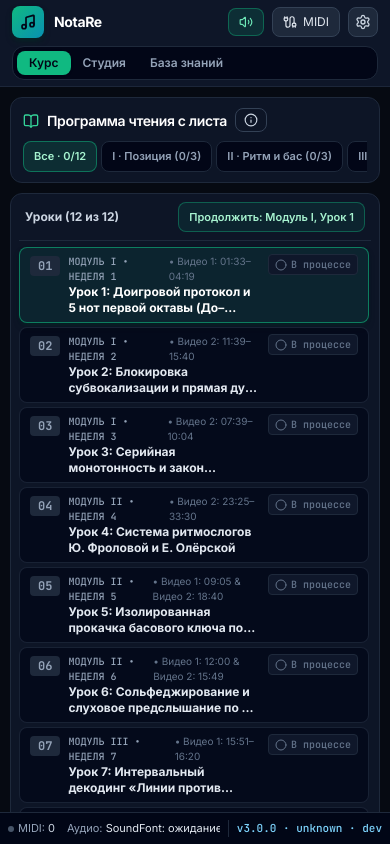
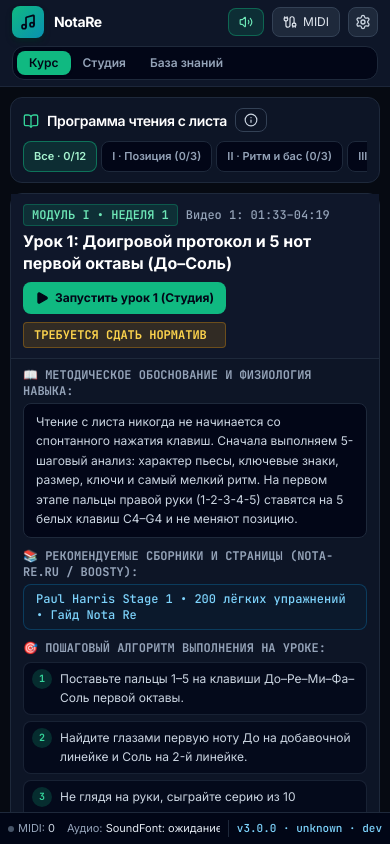
Before and after one commit to shafranek-js/Nota-Re, a React (Vite) app: page / in a window 390 px wide. Built offline with nearby package versions, Linux system fonts and the light colour scheme.

Commit message:
fix(course): present selected lesson and launch before list on narrow screens

```diff
--- a/src/components/workspaces/CourseWorkspace.tsx
+++ b/src/components/workspaces/CourseWorkspace.tsx
@@ -168,7 +168,7 @@ export const CourseWorkspace: React.FC = () => {
         </div>
 
         {/* Карточка выбранного урока */}
-        <div data-testid="course-detail-panel" className="lg:col-span-7 min-w-0 flex flex-col bg-slate-900/90 border border-slate-800 rounded-xl px-3 py-2.5 lg:overflow-hidden lg:min-h-0">
+        <div data-testid="course-detail-panel" className="order-first lg:order-none lg:col-span-7 min-w-0 flex flex-col bg-slate-900/90 border border-slate-800 rounded-xl px-3 py-2.5 lg:overflow-hidden lg:min-h-0">
             {/* Шапка карточки */}
             <div data-testid="course-selected-header" className="relative z-10 -mx-3 -mt-2.5 px-3 py-2.5 flex flex-wrap items-center justify-between gap-2 border-b border-slate-800 bg-slate-900">
               <div>
```
